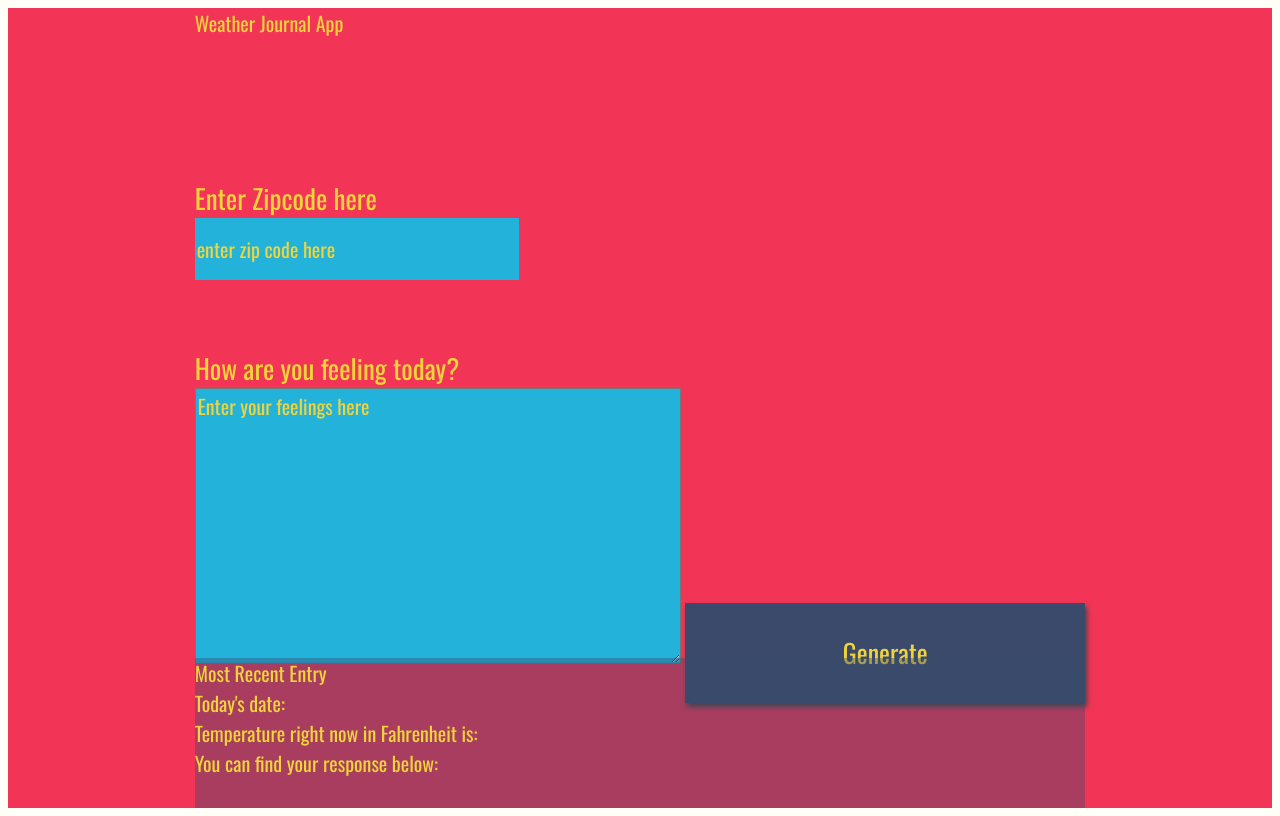
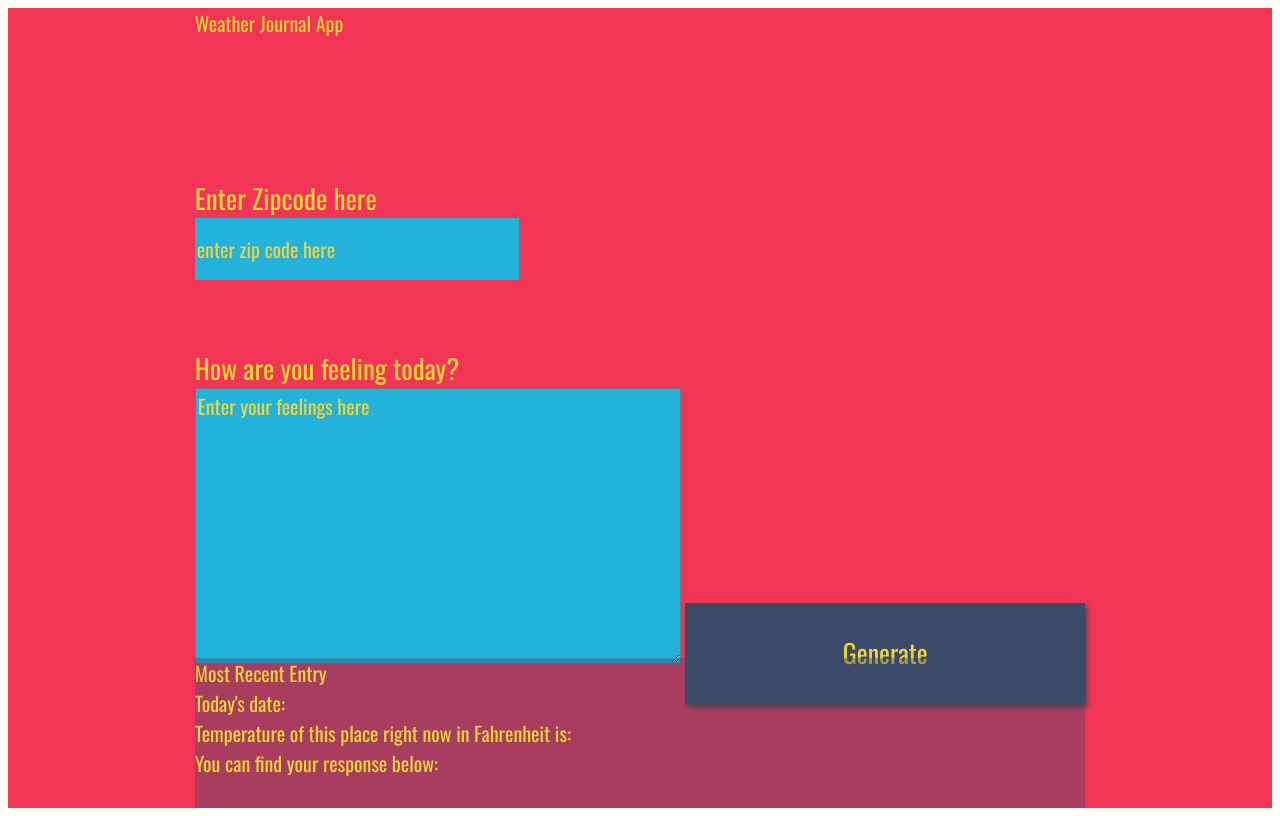
Before and after one commit to truc-bui/weather-app, a website: page website/index.html in a window 1280 px wide. Drawn offline with nearby package versions, Linux system fonts and the light colour scheme; a web font is replaced by a local one.

Commit message:
update html

```diff
--- a/website/index.html
+++ b/website/index.html
@@ -25,7 +25,7 @@
    <div id = "entryHolder">
     <div id = >Today's date: </div>
     <div id = "date"></div>
-    <div id = >Temperature right now in Fahrenheit is: </div>
+    <div id = >Temperature of this place right now in Fahrenheit is: </div>
    <div id = "temp"></div>
    <div id = >You can find your response below: </div>
    <div id = "content"></div>
```
